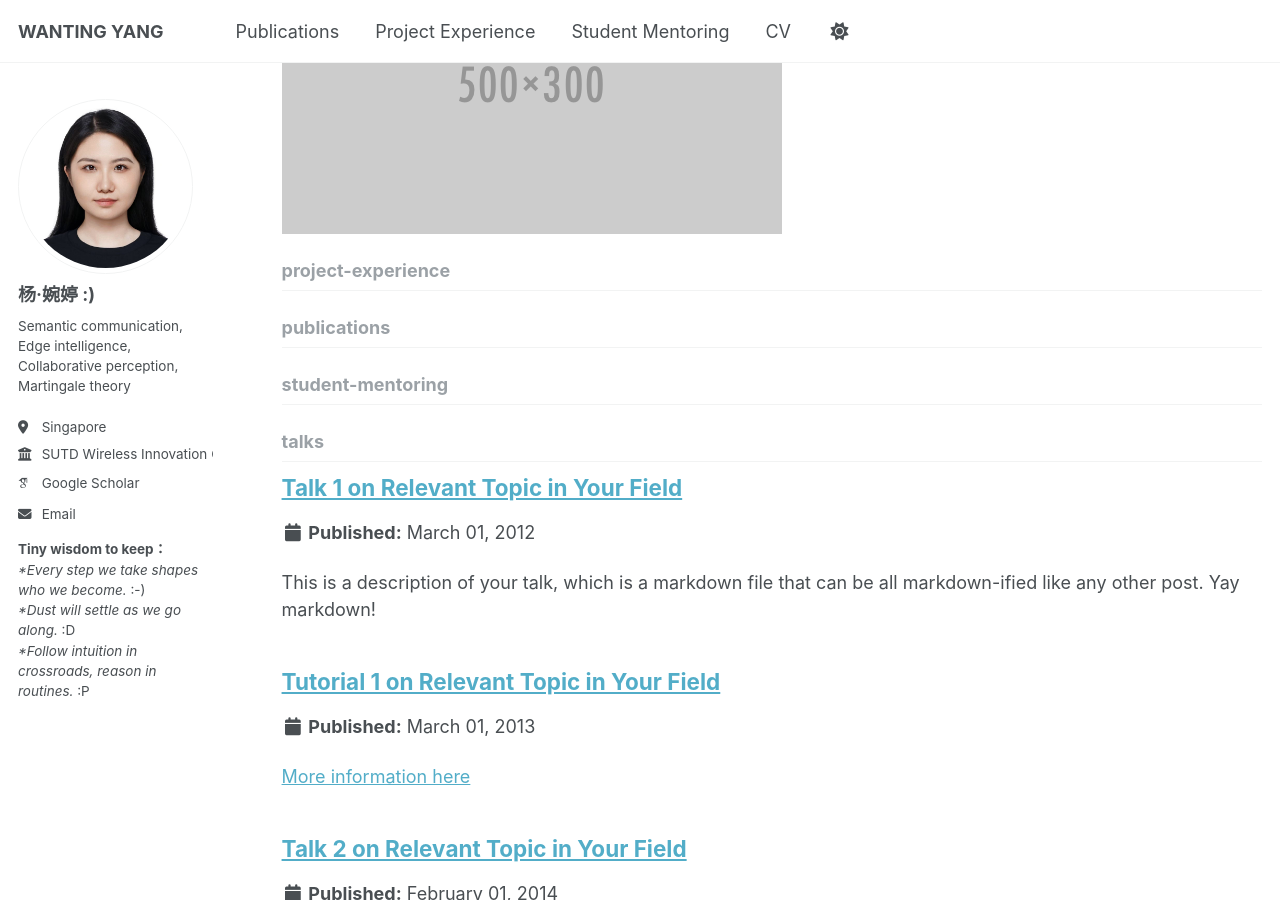
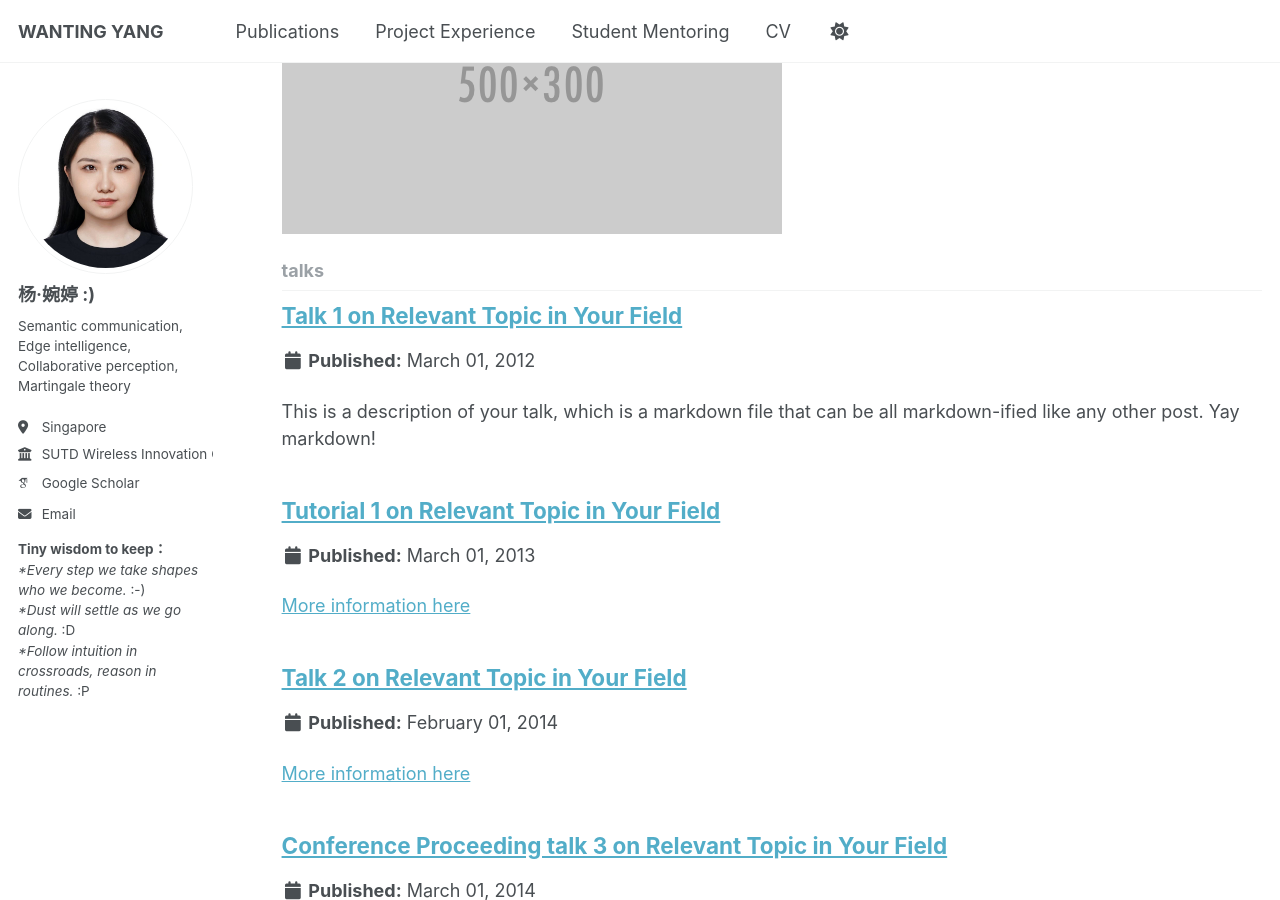
Before and after one commit to wty2011jl/wty2011jl.github.io, a Jekyll site: the page built from _pages/collection-archive.html, in a window 1280 px wide and 900 px high, scrolled down 851 px. Built offline with Jekyll 4.4.1, drawn with Linux system fonts in a browser that asks for light colours; some web fonts are replaced; a script that is not in the unit is left out; part of the change alters nothing that is shown.

Commit message:
Update _config.yml

```diff
--- a/_config.yml
+++ b/_config.yml
@@ -226,21 +226,21 @@ collections:
   teaching:
     output: true
     permalink: /:collection/:path/
-  publications:
-    output: true
-    permalink: /:collection/:path/
+  # publications:
+  #   output: true
+  #   permalink: /:collection/:path/
   portfolio:
     output: true
     permalink: /:collection/:path/
   talks:
     output: true
     permalink: /:collection/:path/
-  project-experience:
-    output: true
-    permalink: /:collection/:path/
-  student-mentoring:
-    output: true
-    permalink: /:collection/:path/
+  # project-experience:
+  #   output: true
+  #   permalink: /:collection/:path/
+  # student-mentoring:
+  #   output: true
+  #   permalink: /:collection/:path/
 
 
 
```
